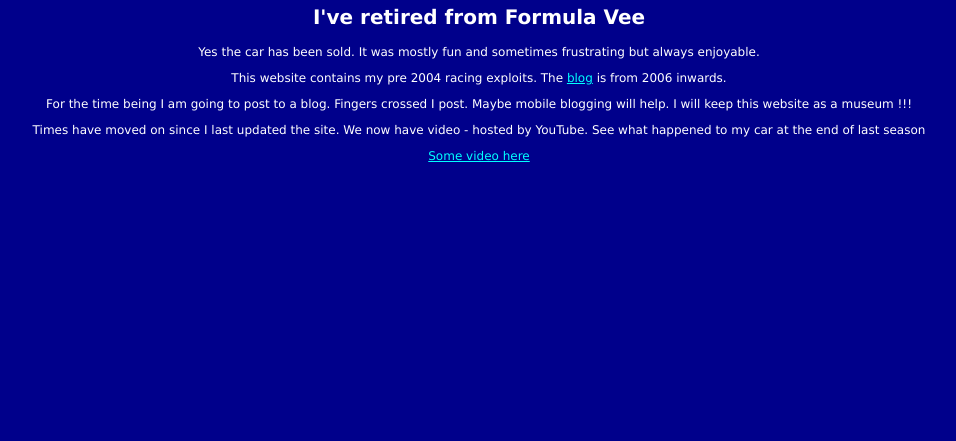
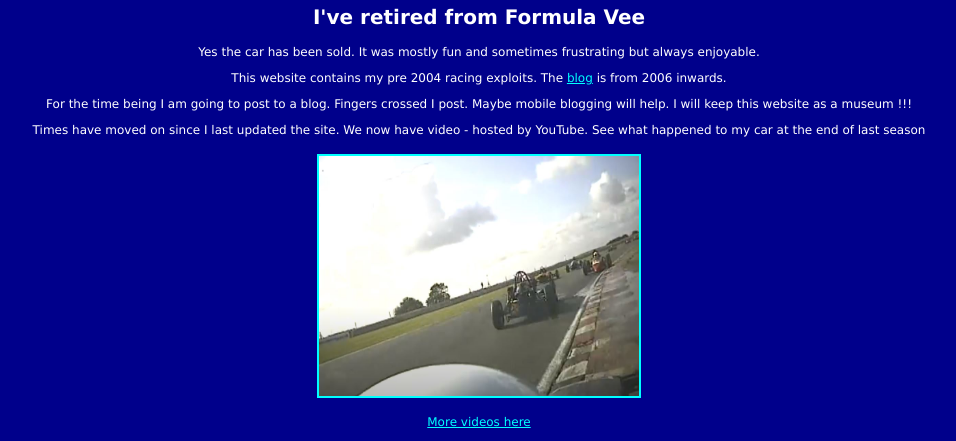
Before and after one commit to TonyDowson/TonyDowson.github.io, a plain HTML site: page title.html in a window 1280 px wide. Shown: the part 384-825 px from the top of the page, without its empty margins (161-1117 px from the left). Before the commit the page ends 800 px from the top, so only its background shows below. Drawn offline with Linux system fonts and the light colour scheme.

Commit message:
Fixed Youtube vid on title page

```diff
--- a/title.html
+++ b/title.html
@@ -16,8 +16,9 @@
 
 <p>For the time being I am going to post to a blog.  Fingers crossed I post. Maybe mobile blogging will help. I will keep this website as a museum !!!
 <p>Times have moved on since I last updated the site. We now have video - hosted by YouTube. See what happened to my car at the end of last season
+<p><a href="https://www.youtube.com/watch?v=o6NRYr1A16s" target="_blank"><img src="pictures/crash.jpg" border=2 vspace=5  height=240 width=320></a><br>
 <!--<p><object width="425" height="344"><param name="movie" value="http://www.youtube.com/v/o6NRYr1A16s&hl=en&fs=1"></param><param name="allowFullScreen" value="true"></param><embed src="http://www.youtube.com/v/o6NRYr1A16s&hl=en&fs=1" type="application/x-shockwave-flash" allowfullscreen="true" width="425" height="344"></embed></object>-->
-<p><a href="https://www.youtube.com/user/tonydvee" target="_blank">Some video here</a>
+<p><a href="https://www.youtube.com/user/tonydvee" target="_blank">More videos here</a>
 </center>
 <p>
 <!-- Gostats.com web hit code. Please do not change this-->
```
Also changed, not shown: pictures/crash.JPG (added).
